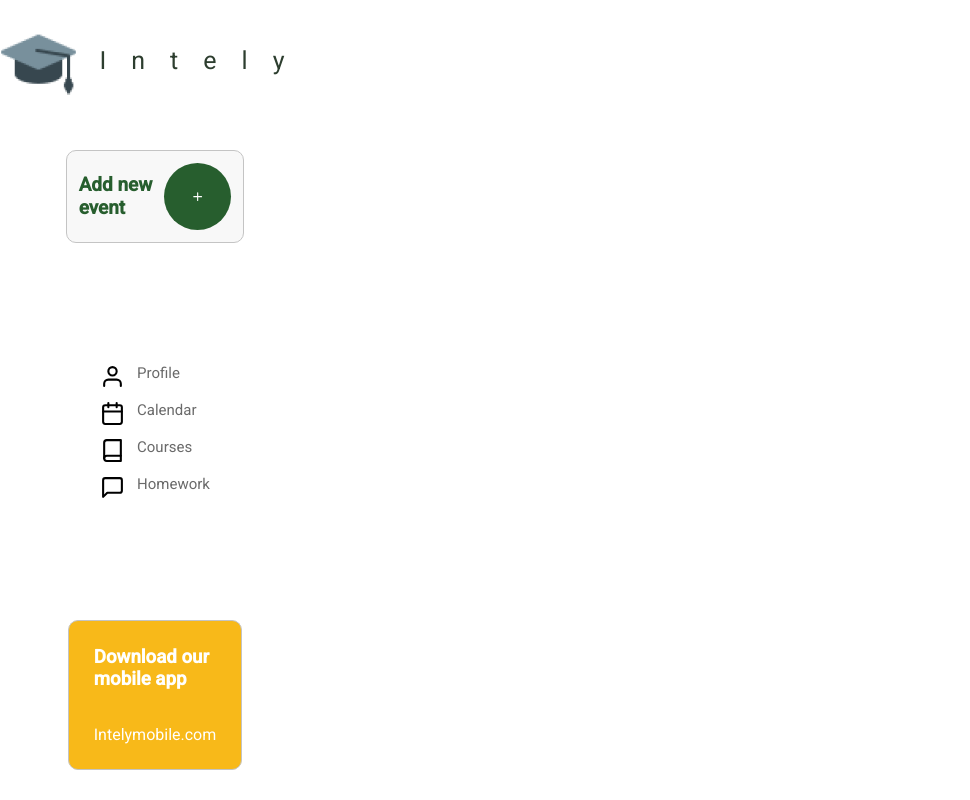
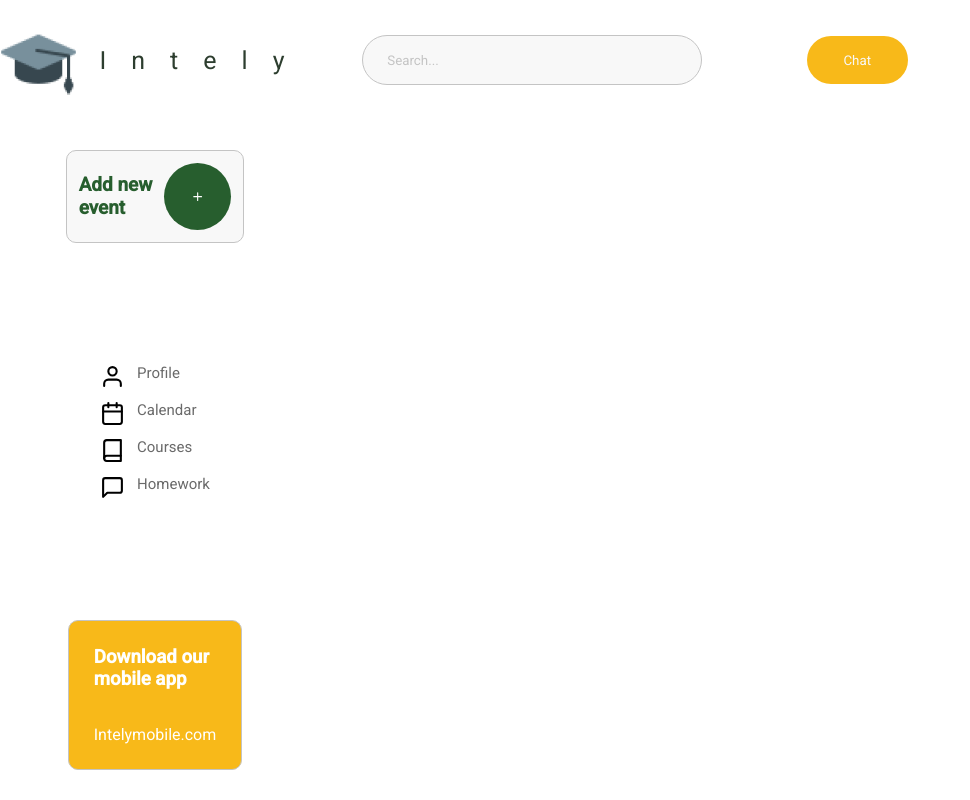
Before and after one commit to Vicenteefenequis/intely-web, a React (Create React App) app: page / in a window 1280 px wide. Shown: the whole page, without its empty margins (0-970 px from the left). Built offline with nearby package versions, Linux system fonts and the light colour scheme.

Commit message:
feat: create MainHeader on Layout

```diff
--- a/package.json
+++ b/package.json
@@ -10,6 +10,7 @@
     "@types/node": "^12.0.0",
     "@types/react": "^16.9.0",
     "@types/react-dom": "^16.9.0",
+    "polished": "^3.6.7",
     "react": "^16.13.1",
     "react-dom": "^16.13.1",
     "react-icons": "^3.11.0",
--- a/src/Components/Layout/index.tsx
+++ b/src/Components/Layout/index.tsx
@@ -8,9 +8,9 @@ import MainHeader from '../MainHeader'
 const Layout: React.FC = () => {
   return (
     <Grid>
-          <ServerName/>
-          <RightContent/>
-          <MainHeader/>
+        <ServerName/>
+        <MainHeader/>
+        <RightContent/>
     </Grid>
   )
 }
--- a/src/Components/MainHeader/index.tsx
+++ b/src/Components/MainHeader/index.tsx
@@ -1,14 +1,16 @@
 import React from 'react';
 
 
- import { Container } from './styles';
+ import { Container,Input ,Button} from './styles';
 
 const ServerName: React.FC = () => {
   return (
     <Container>
+              <Input placeholder="Search..."/>
+              <Button>
+                  <p>Chat</p>
+              </Button>
     </Container>
-
-
   );
 }
 
--- a/src/Components/MainHeader/styles.ts
+++ b/src/Components/MainHeader/styles.ts
@@ -1,10 +1,42 @@
-import styled from 'styled-components'
-
+import styled  from 'styled-components'
+import {shade} from 'polished';
 
 
 export const Container = styled.div`
     display:flex;
-    justify-content:center;
+    justify-content:space-around;
+    align-items:center;
+`;
 
 
+export const Input = styled.input`
+    width:340px;
+    height:48px;
+    background: #F8F8F8;
+    border: 1px solid #C4C4C4;
+    box-sizing: border-box;
+    border-radius: 50px;
+    color: var( --color-yelow);
+    padding:24px;
+
+
+
+    &::placeholder{
+        color: var(--color-border);
+    }
 `;
+
+
+export const Button = styled.button`
+    width: 101px;
+    height: 48px;
+    background: #F8B919;
+    border-radius: 50px;
+    transition: background .2s;
+    >p{
+        color:var(--secondary-color);
+    }
+    &:hover{
+        background: ${shade(0.2,'#F8B919')}
+    }
+`;
```
Also changed, not shown: 1 other file (tests, documents, lock files or other folders).
